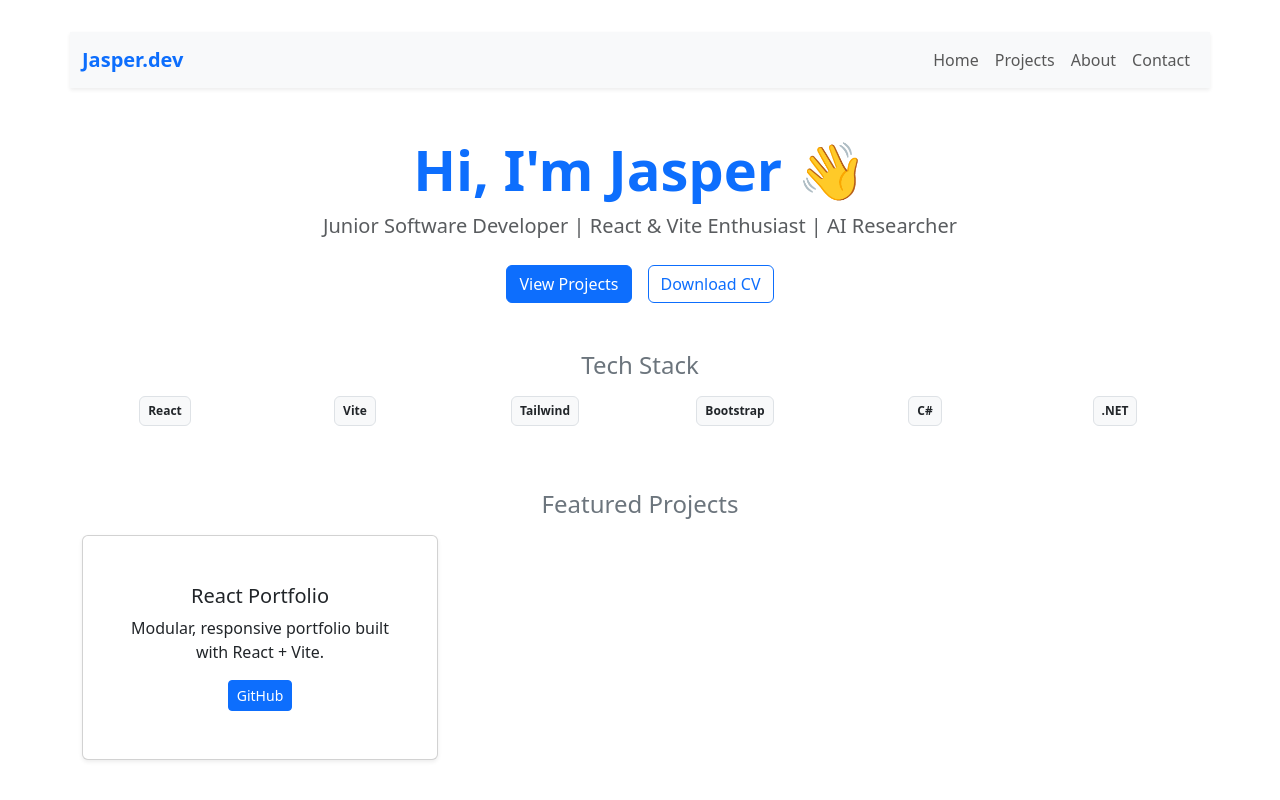
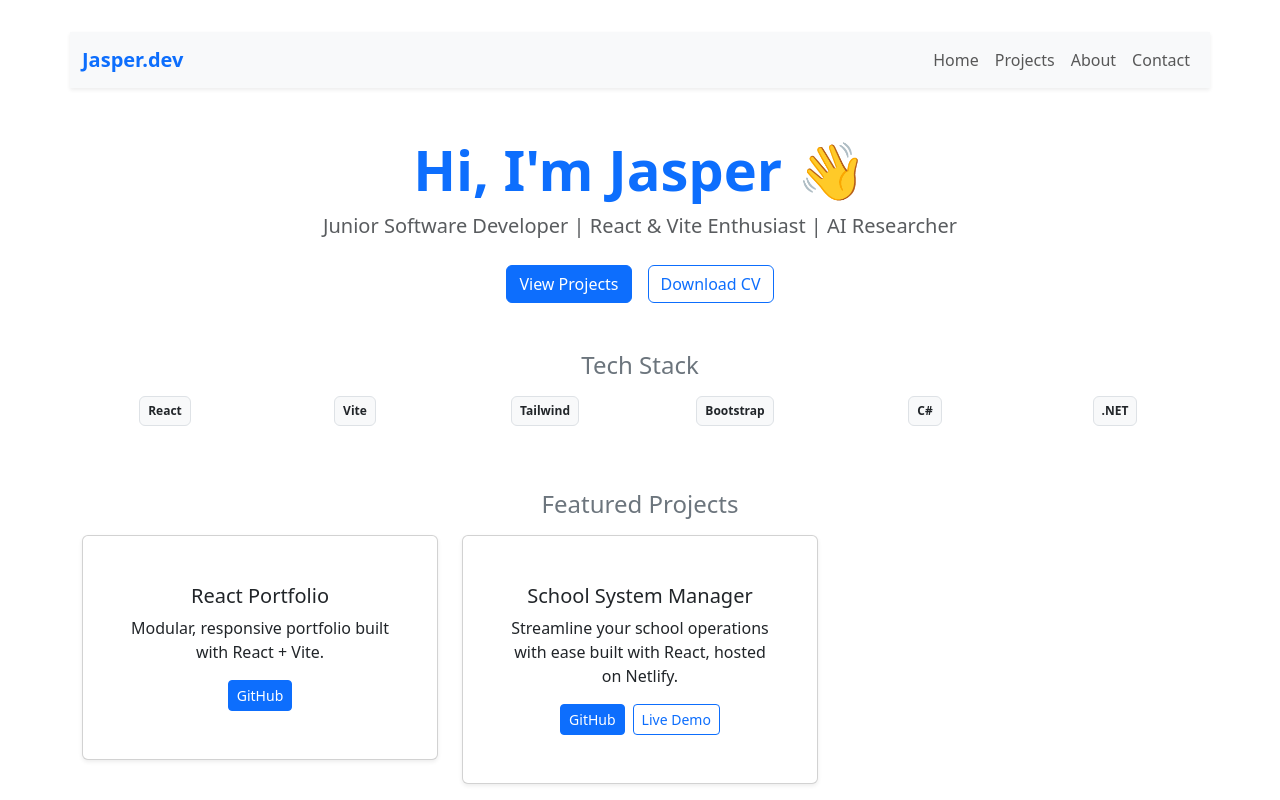
Before and after one commit to smallproject/portfolio, a React (Vite) app: page / in a window 1280 px wide. Shown: the top 800 px of the page. Built offline with nearby package versions, Linux system fonts and the light colour scheme.

Commit message:
added my school system portfolio

```diff
--- a/src/components/Portfolio.jsx
+++ b/src/components/Portfolio.jsx
@@ -11,12 +11,24 @@ function Portfolio() {
                         <div className="card-body">
                             <h5 className="card-title">React Portfolio</h5>
                             <p className="card-text">Modular, responsive portfolio built with React + Vite.</p>
-                            <a href="https://github.com/yourusername/react-portfolio"
+                            <a href="https://github.com/smallproject"
                                className="btn btn-sm btn-primary">GitHub</a>
                         </div>
                     </div>
                 </div>
                 {/* Add more cards as needed */}
+                <div className="col-md-4 mb-4">
+                    <div className="card shadow-sm">
+                        <div className="card-body">
+                            <h5 className="card-title">School System Manager</h5>
+                            <p className="card-text">Streamline your school operations with ease built with React, hosted on Netlify.</p>
+                            <a href="https://github.com/Tomorrow-s-Edge/FutureSeed"
+                               className="btn btn-sm btn-primary me-2">GitHub</a>
+                            <a href="https://futureseed.netlify.app/" className="btn btn-sm btn-outline-primary">Live
+                                Demo</a>
+                        </div>
+                    </div>
+                </div>
             </div>
             <div className="text-end mt-2">
                 <Link to="/projects" className="btn btn-link">See all projects →</Link>
```
